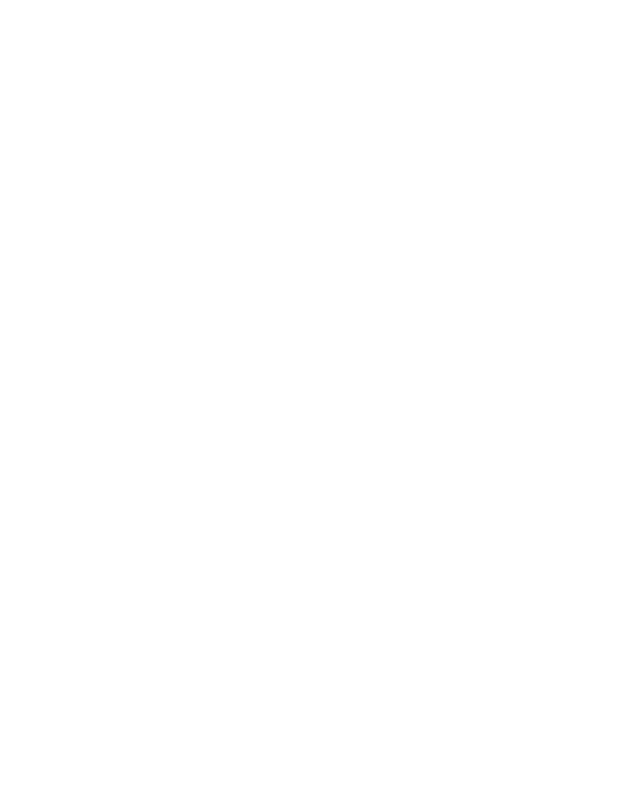
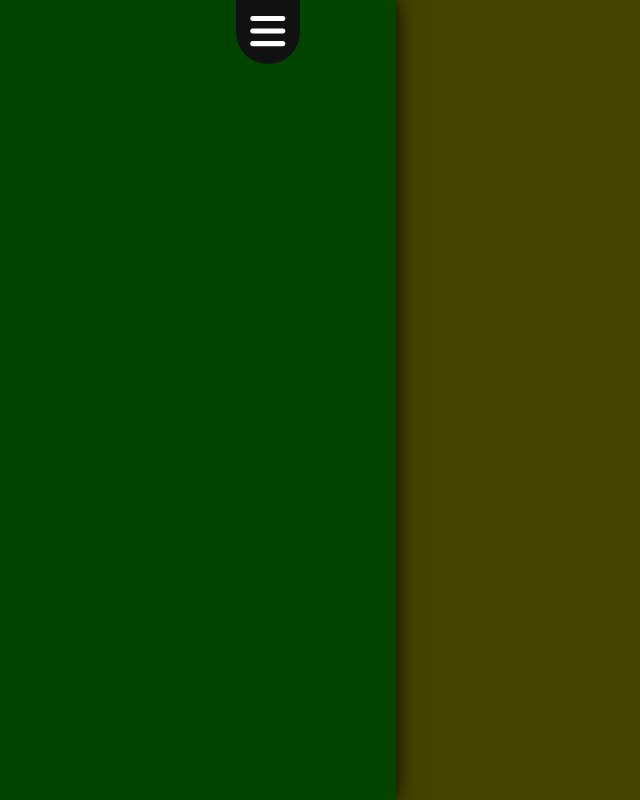
Before and after one commit to penguinencounter/GreenerGrass, a plain HTML site: page index.html in a window 1280 px wide. Shown: the whole page, without its empty margins (372-1012 px from the left). Drawn offline with Linux system fonts and the light colour scheme.

Commit message:
Initial commit 2.0

```diff
--- a/index.html
+++ b/index.html
@@ -3,8 +3,20 @@
 <head>
     <meta charset="UTF-8">
     <title>The grass is greener</title>
+    <link rel="stylesheet" href="styling.css">
+    <script defer src="scripting.js"></script>
 </head>
 <body>
-
+<div class="left side">
+</div>
+<div class="right side">
+</div>
+<div class="pause-button-contain">
+    <button class="pause-button">
+        <svg xmlns="http://www.w3.org/2000/svg" viewBox="0 0 448 512">
+            <path d="M0 96C0 78.3 14.3 64 32 64H416c17.7 0 32 14.3 32 32s-14.3 32-32 32H32C14.3 128 0 113.7 0 96zM0 256c0-17.7 14.3-32 32-32H416c17.7 0 32 14.3 32 32s-14.3 32-32 32H32c-17.7 0-32-14.3-32-32zM448 416c0 17.7-14.3 32-32 32H32c-17.7 0-32-14.3-32-32s14.3-32 32-32H416c17.7 0 32 14.3 32 32z"/>
+        </svg>
+    </button>
+</div>
 </body>
 </html>
--- /dev/null
+++ b/scripting.js
@@ -0,0 +1,30 @@
+window.addEventListener("load", () => {
+    const left = document.querySelector(".left");
+    const right = document.querySelector(".right");
+    const container = document.querySelector("body");
+    left.addEventListener("mouseenter", () => {
+        container.classList.add("hover-left");
+    });
+    left.addEventListener("mouseleave", () => {
+        container.classList.remove("hover-left");
+    });
+    right.addEventListener("mouseenter", () => {
+        container.classList.add("hover-right");
+    });
+    right.addEventListener("mouseleave", () => {
+        container.classList.remove("hover-right");
+    });
+
+    function scoreColor(r, g, b) {
+        const purity = g / (r + g + b);
+        const clarity = Math.min((g/255) * 2, 1);
+        return purity * clarity;
+    }
+
+    function generateRandomColor() {
+        const r = Math.floor(Math.random() * 256);
+        const g = Math.floor(Math.random() * 256);
+        const b = Math.floor(Math.random() * 256);
+        return [r, g, b];
+    }
+})
--- /dev/null
+++ b/styling.css
@@ -0,0 +1,125 @@
+:root {
+    --unfocused-left: 1fr;
+    --unfocused-right: 1fr;
+    --hovered: 3fr;
+    --unhovered: 2fr;
+}
+
+body {
+    padding: 0;
+    margin: 0;
+    display: grid;
+    height: 100%;
+    position: fixed;
+    width: 100%;
+    top: 0;
+    left: 0;
+    background-color: #222;
+}
+
+/* On landscape screens, have two panes horizontally */
+/* On portrait screens, have two panes vertically */
+@media (orientation: landscape) {
+    body {
+        grid-template-columns: var(--unfocused-left) var(--unfocused-right);
+        transition: grid-template-columns 0.5s;
+    }
+
+    body.hover-left {
+        grid-template-columns: var(--hovered) var(--unhovered);
+    }
+
+    body.hover-right {
+        grid-template-columns: var(--unhovered) var(--hovered);
+    }
+
+    .side {
+        flex-direction: row;
+    }
+}
+
+@media (orientation: portrait) {
+    body {
+        grid-template-rows: var(--unfocused-left) var(--unfocused-right);
+        transition: grid-template-rows 0.5s;
+    }
+
+    body.hover-left {
+        grid-template-rows: var(--hovered) var(--unhovered);
+    }
+
+    body.hover-right {
+        grid-template-rows: var(--unhovered) var(--hovered);
+    }
+
+    .side {
+        flex-direction: column;
+    }
+}
+
+.side {
+    position: relative;
+    overflow: hidden;
+    display: flex;
+    align-items: center;
+    cursor: pointer;
+    z-index: 1;
+    transition: box-shadow 0.5s;
+}
+
+.side.left {
+    justify-content: flex-end;
+    background-color: #040;
+}
+.side.right {
+    justify-content: flex-start;
+    background-color: #440;
+}
+
+.side:hover {
+    box-shadow: 0 0 20px #000;
+    z-index: 2;
+}
+
+.pause-button-contain {
+    position: absolute;
+    top: 0;
+    left: 0;
+    width: 100%;
+    height: 100%;
+    display: flex;
+    justify-content: center;
+    align-items: flex-start;
+    z-index: 3;
+    cursor: pointer;
+    pointer-events: none;
+}
+
+.pause-button-contain .pause-button {
+    pointer-events: auto;
+    border: none;
+    background-color: #111;
+    width: 5vmax;
+    height: 5vmax;
+    border-radius: 0 0 1000em 1000em;
+    display: flex;
+    justify-content: center;
+    align-items: flex-end;
+    color: #fff;
+    font-size: 3vmax;
+    transition: padding-top 0.2s, height 0.2s, box-shadow 0.2s;
+    padding-bottom: 1vmax;
+    cursor: pointer;
+}
+
+.pause-button-contain .pause-button:hover {
+    padding-top: 2vmax;
+    height: 7vmax;
+    box-shadow: 0 0 10px #000;
+}
+
+.pause-button-contain .pause-button svg {
+    width: 80%;
+    height: 80%;
+    filter: invert();
+}
```
Also changed, not shown: 1 other file.
